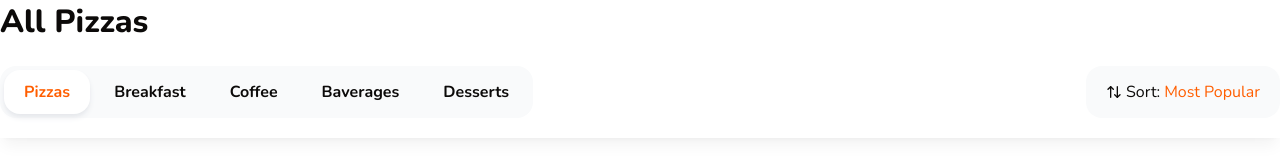
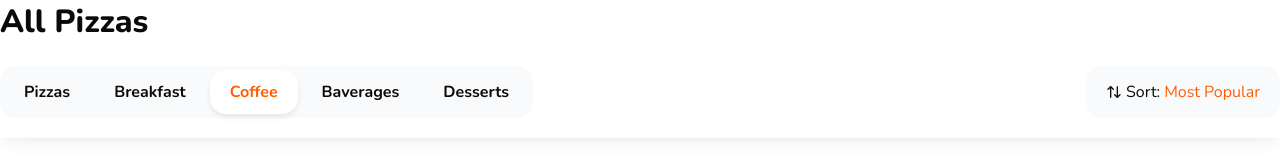
Before and after one commit to andbudha/next-pizza, a Next.js app: page / in a window 1280 px wide. Shown: the part 152-316 px from the top of the page. Built offline with nearby package versions, Linux system fonts and the light colour scheme.

Commit message:
categories updated/categories navigation added

```diff
--- a/app/page.tsx
+++ b/app/page.tsx
@@ -175,7 +175,7 @@ export default function Home() {
                   ingredients: 'Espresso with steamed milk foam',
                 },
               ]}
-              categoryId={2}
+              categoryId={3}
             />
           </div>
         </div>
--- a/components/shared/categories.tsx
+++ b/components/shared/categories.tsx
@@ -1,5 +1,6 @@
 'use client';
 import { cn } from '@/lib/utils';
+import { useCategoryStore } from '@/store/category';
 import React from 'react';
 
 type Props = {
@@ -7,22 +8,29 @@ type Props = {
 };
 
 export const Categories = ({ className }: Props) => {
-  const [activeIndex, setActiveIndex] = React.useState(0);
-  const cats = ['Pizzas', 'Breakfast', 'Coffee', 'Baverages', 'Desserts'];
-
+  const categoryActiveId = useCategoryStore((state) => state.activeId);
+  const cats = [
+    { id: 1, name: 'Pizzas' },
+    { id: 2, name: 'Breakfast' },
+    { id: 3, name: 'Coffee' },
+    { id: 4, name: 'Baverages' },
+    { id: 5, name: 'Desserts' },
+  ];
   return (
     <div
       className={cn('inline-flex gap-1 bg-gray-50 p-1 rounded-2xl', className)}
     >
-      {cats.map((cat, index) => (
+      {cats.map((cat, id) => (
         <a
+          key={id}
           className={cn(
             'flex items-center font-bold h-11 rounded-2xl px-5',
-            activeIndex === index &&
+            categoryActiveId === id + 1 &&
               'bg-white text-primary shadow-md shadow-gray-200'
           )}
+          href={`/#${cat.name}`}
         >
-          <button onClick={() => setActiveIndex(index)}>{cat}</button>
+          <button>{cat.name}</button>
         </a>
       ))}
     </div>
--- a/components/shared/product-group-list.tsx
+++ b/components/shared/product-group-list.tsx
@@ -1,7 +1,10 @@
+'use client';
 import React from 'react';
 import { Title } from './title';
 import { cn } from '@/lib/utils';
 import { ProductCard } from './product-card';
+import { useIntersection } from 'react-use';
+import { useCategoryStore } from '@/store/category';
 
 export type Product = {
   id: number;
@@ -25,8 +28,19 @@ export const ProductGroupList = ({
   className,
   listClassName,
 }: Props) => {
+  const intersectionRef = React.useRef(null);
+  const intersection = useIntersection(intersectionRef, {
+    threshold: 0.4,
+  });
+  const setActiveCategoryId = useCategoryStore((state) => state.setActiveId);
+  React.useEffect(() => {
+    if (intersection?.isIntersecting) {
+      console.log('INTERSECTION:::', title, categoryId);
+      setActiveCategoryId(categoryId);
+    }
+  }, [categoryId, intersection?.isIntersecting, title]);
   return (
-    <div className={className}>
+    <div className={className} id={title} ref={intersectionRef}>
       <Title text={title} size="lg" className="mb-5 font-bold" />
       <div className={cn('grid grid-cols-3 gap-[50px]', listClassName)}>
         {items.map((product) => (
```
